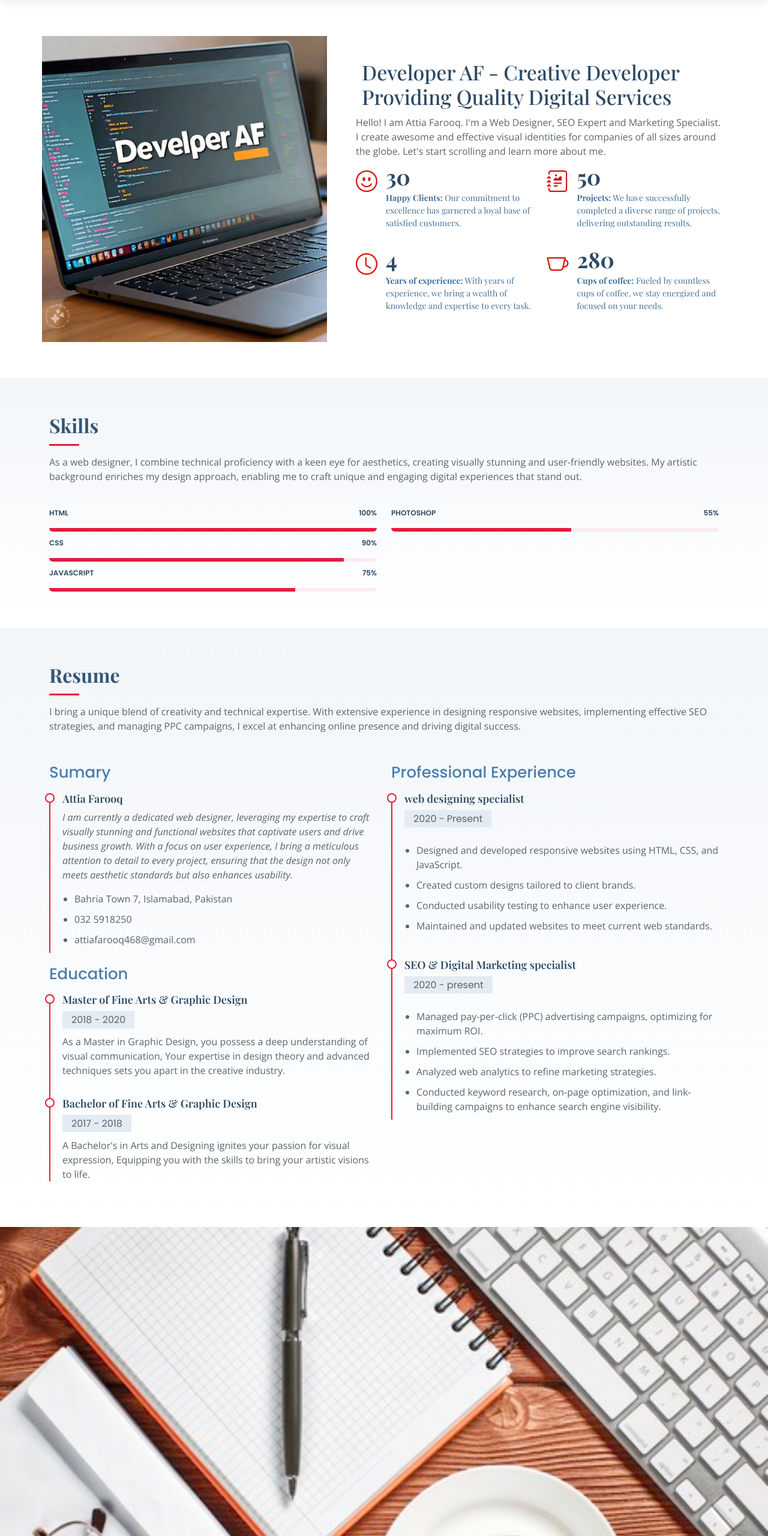
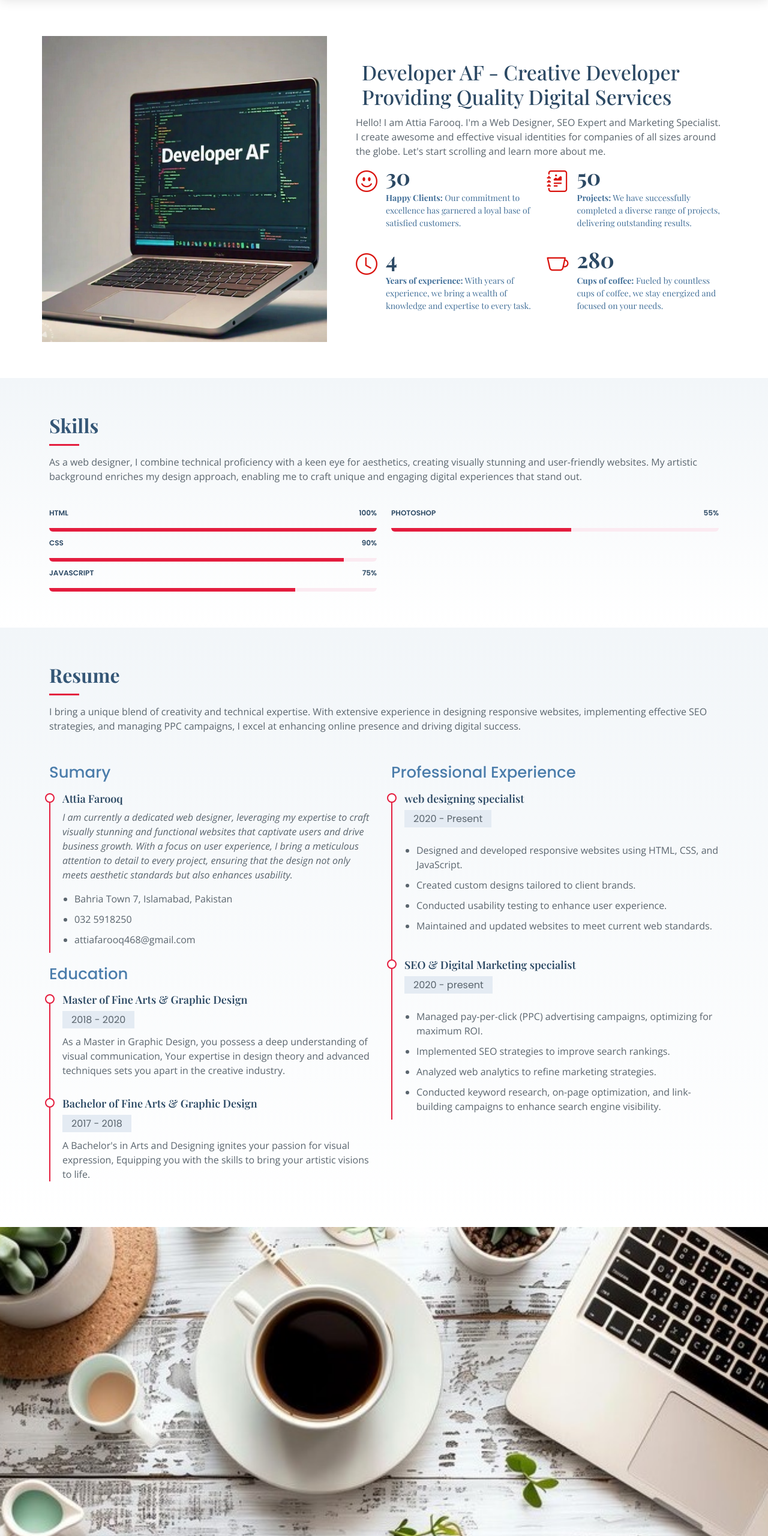
Before and after one commit to Developer-AF/DeveloperAF-portfolio, a plain HTML site: page index.html in a window 1280 px wide. Shown: the part 860-3420 px from the top of the page at 60% size. Drawn offline with nearby package versions, Linux system fonts and the light colour scheme; a web font is replaced by a local one.

Commit message:
uploaded files

```diff
--- a/assets/css/style.css
+++ b/assets/css/style.css
@@ -534,7 +534,7 @@ section {
 }
 
 .about .image {
-  background: url("../img/WhatsApp\ Image\ 2024-07-30\ at\ 18.08.11_6b726828.jpg") center center no-repeat;
+  background: url("../img/WhatsApp\ Image\ 2024-07-31\ at\ 16.12.19_c7b1b60a1.jpg") center center no-repeat;
   background-size: cover;
   min-height: 400px;
 }
@@ -1173,7 +1173,7 @@ section {
   font-size: 13px;
 }
 .div-bg1{
-  background: url('../img/69549316-top-view-of-office-table-with-keyboard-cup-watch-notebook-and-eyeglasses.jpg') no-repeat center center fixed;
+  background: url('../img/top-view-white-wooden-desk-with-coffee-laptop-notebook-some-office-supplies_14117-755320.jpg') no-repeat center center fixed;
     background-size: cover;
     height: 100vh;
     display: flex;
```
Also changed, not shown: assets/img/WhatsApp Image 2024-07-31 at 16.12.19_c7b1b60a1.jpg (added), assets/img/top-view-white-wooden-desk-with-coffee-laptop-notebook-some-office-supplies_14117-755320.jpg (added).
